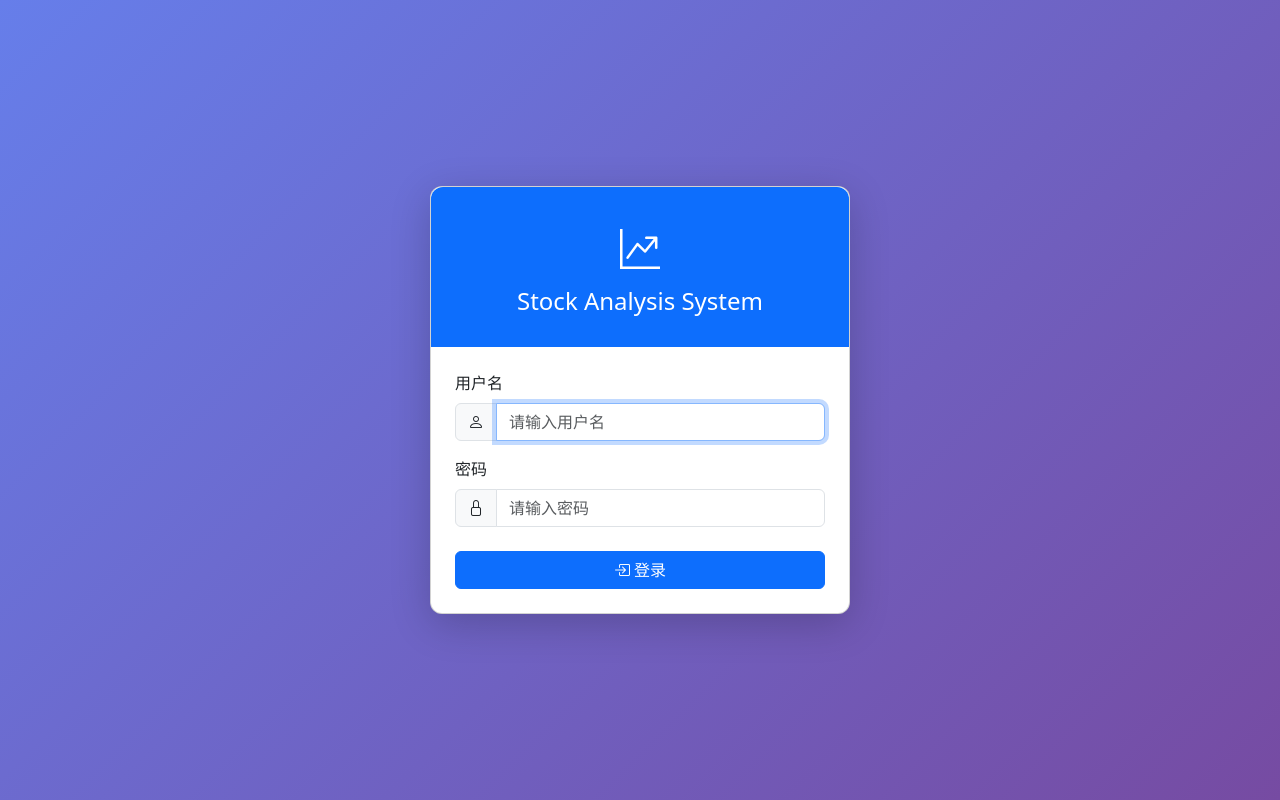
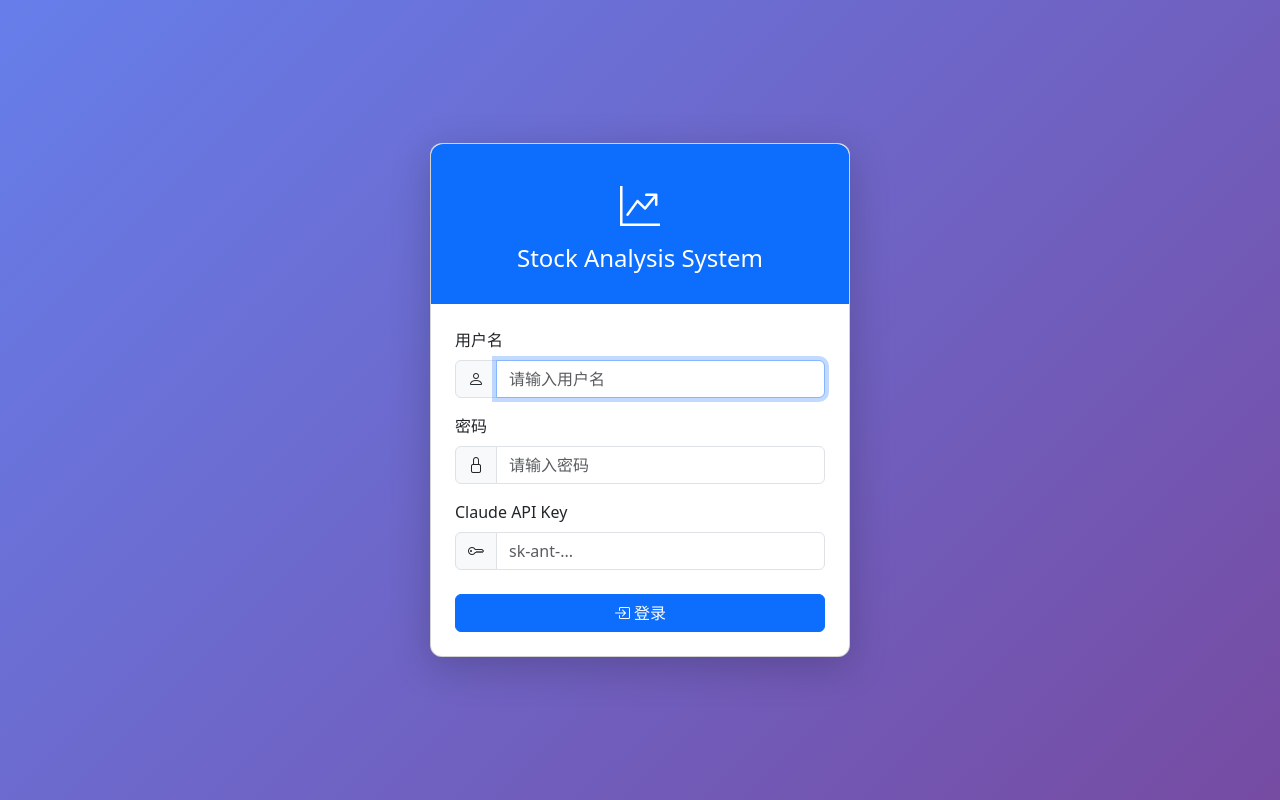
Before and after one commit to bugatti1001/stock_trading, a Flask app: page /login in a window 1280 px wide. Run offline with Flask 3, Linux system fonts and the light colour scheme.

Commit message:
feat: 登录时输入 Claude API Key，替代 .env 硬编码
- 登录表单新增 Claude API Key 必填字段
- API Key 存入 Flask session，登出时自动清除
- get_anthropic_key() 从 session 读取，不再依赖环境变量
- 所有 AI 服务自动生效，无需改动调用方

Co-Authored-By: Claude Opus 4.6 <noreply@anthropic.com>

```diff
--- a/backend/app/auth.py
+++ b/backend/app/auth.py
@@ -38,6 +38,8 @@ def login():
         if username == expected_user and password == expected_pass:
             session['authenticated'] = True
             session['username'] = username
+            # 存储用户输入的 Claude API Key
+            session['anthropic_api_key'] = request.form.get('api_key', '').strip()
             next_url = request.args.get('next') or request.form.get('next') or '/'
             return redirect(next_url)
         else:
--- a/backend/app/templates/login.html
+++ b/backend/app/templates/login.html
@@ -59,12 +59,20 @@
                                placeholder="请输入用户名" required autofocus>
                     </div>
                 </div>
-                <div class="mb-4">
+                <div class="mb-3">
                     <label for="password" class="form-label">密码</label>
                     <div class="input-group">
                         <span class="input-group-text"><i class="bi bi-lock"></i></span>
                         <input type="password" class="form-control" id="password" name="password"
                                placeholder="请输入密码" required>
+                    </div>
+                </div>
+                <div class="mb-4">
+                    <label for="api_key" class="form-label">Claude API Key</label>
+                    <div class="input-group">
+                        <span class="input-group-text"><i class="bi bi-key"></i></span>
+                        <input type="password" class="form-control" id="api_key" name="api_key"
+                               placeholder="sk-ant-..." required>
                     </div>
                 </div>
                 <button type="submit" class="btn btn-primary w-100">
```
Also changed, not shown: backend/app/config/settings.py (+6 -1 lines).
